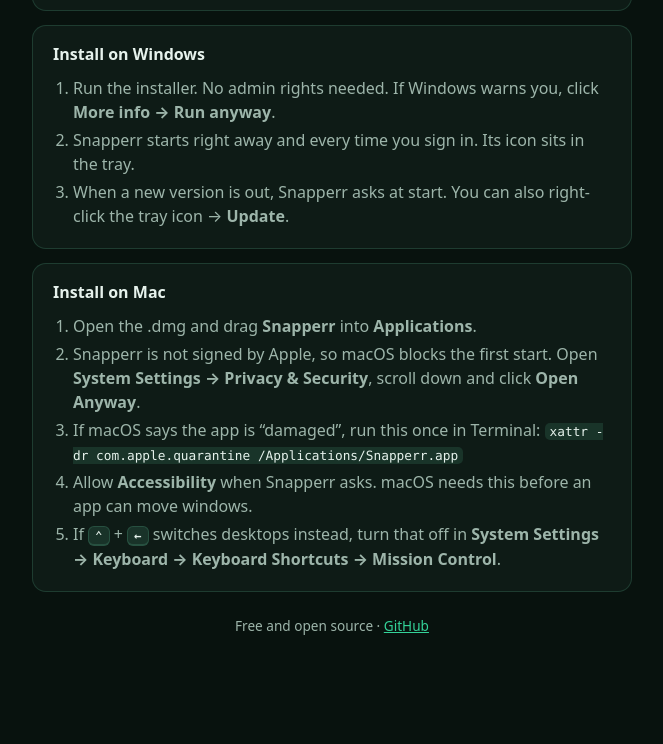
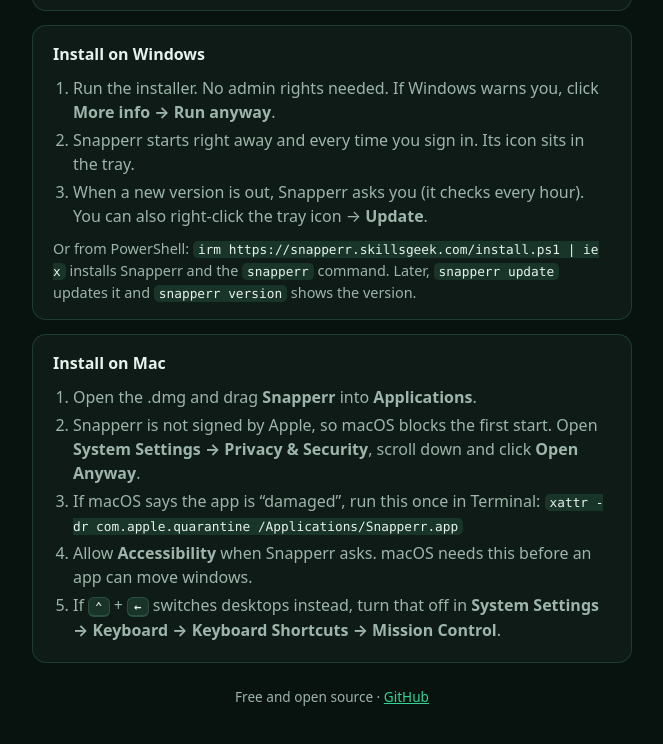
Before and after one commit to simplyzubair/Snapperr, a plain HTML site: page website/index.html in a window 1280 px wide. Shown: the part 1010-1754 px from the top of the page, without its empty margins (308-971 px from the left). Before the commit the page ends 1687 px from the top, so only its background shows below. Drawn offline with Linux system fonts and the light colour scheme; no server answers.

Commit message:
Add Windows command line installer/updater
- cli/install.ps1: one-line setup (irm https://snapperr.skillsgeek.com/install.ps1 | iex)
  puts the "snapperr" command on PATH and installs the app.
- cli/snapperr.ps1: snapperr install / update / version. Downloads the newest
  release from GitHub, checks its SHA-256, installs silently.
- Website serves both files; README and site explain it.

Co-Authored-By: Claude Opus 5.5 <noreply@anthropic.com>

```diff
--- a/website/index.html
+++ b/website/index.html
@@ -98,8 +98,9 @@
     <ol>
       <li>Run the installer. No admin rights needed. If Windows warns you, click <b>More info → Run anyway</b>.</li>
       <li>Snapperr starts right away and every time you sign in. Its icon sits in the tray.</li>
-      <li>When a new version is out, Snapperr asks at start. You can also right-click the tray icon → <b>Update</b>.</li>
+      <li>When a new version is out, Snapperr asks you (it checks every hour). You can also right-click the tray icon → <b>Update</b>.</li>
     </ol>
+    <p>Or from PowerShell: <code>irm https://snapperr.skillsgeek.com/install.ps1 | iex</code> installs Snapperr and the <code>snapperr</code> command. Later, <code>snapperr update</code> updates it and <code>snapperr version</code> shows the version.</p>
   </div>
 
   <div class="box">
```
Also changed, not shown: 4 other files.
